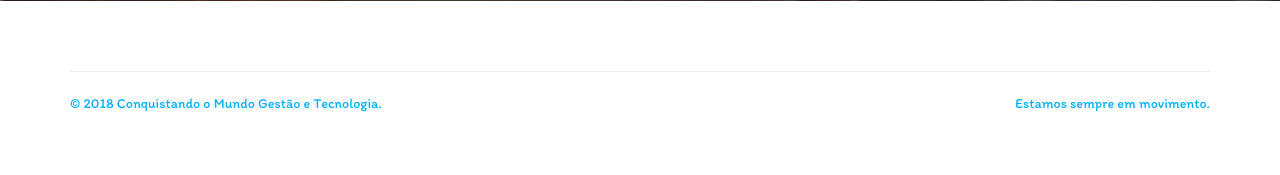
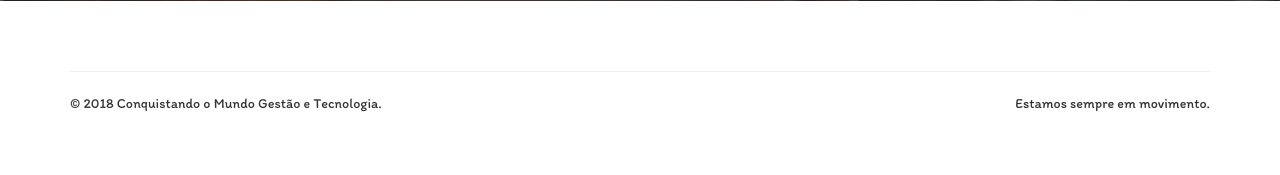
Before and after one commit to yurigu/conquistar-o-mundo, a PHP site: page / in a window 1280 px wide. Shown: the part 1997-2172 px from the top of the page. Run offline with PHP 8.4, Linux system fonts and the light colour scheme; some libraries are stand-ins or nearby versions.

Commit message:
Update style.css

```diff
--- a/css/style.css
+++ b/css/style.css
@@ -1237,9 +1237,9 @@ h5{
 	margin: 0 auto;
 }
 
-.copyright p{
-	color: #00AEFF;
+.copyright p {
 	font-family: 'Itim', cursive;
+	font-size: 23;
 }
 
 /*Overlay
```
